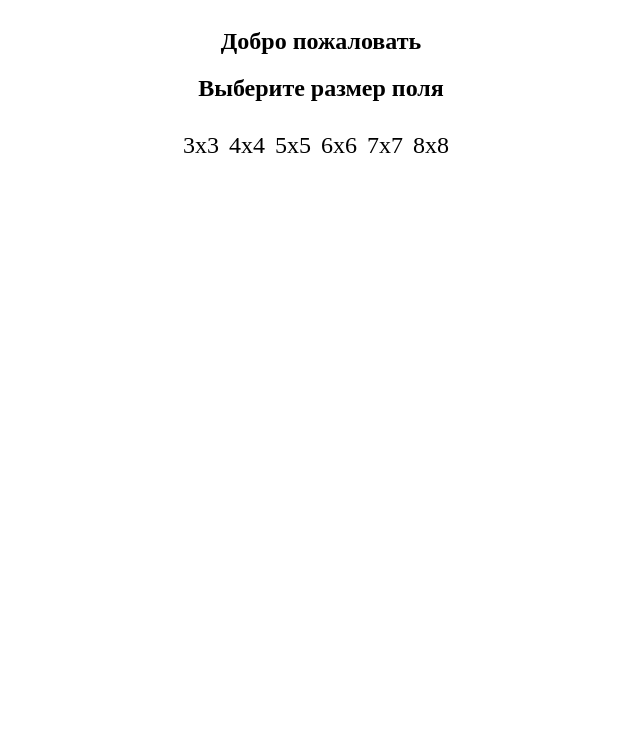
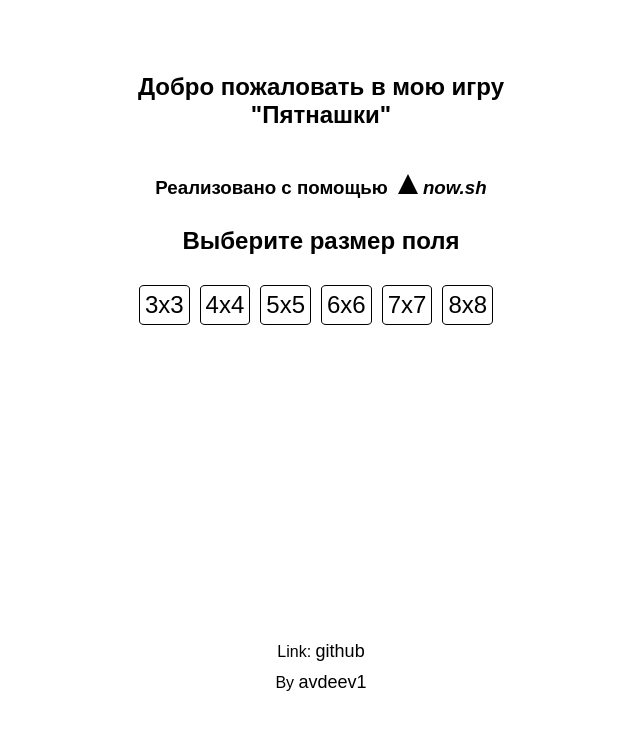
Before and after one commit to avdeev1/gamePuzzle, an Angular app: page / in a window 1280 px wide. Shown: the top 730 px of the page, without its empty margins (319-959 px from the left). Built offline with nearby package versions, Linux system fonts and the light colour scheme.

Commit message:
improved adaptive layout

```diff
--- a/src/app/game/game.component.css
+++ b/src/app/game/game.component.css
@@ -1,23 +1,27 @@
-.block-container {
-  display: flex;
-  justify-content: center;
-  align-items: center;
-  width: 400px;
-  height: 400px;
-  outline: 1px solid black;
+.go-to-main {
+  padding: 10px;
+  border: 1px solid black;
+  border-radius: 10%;
+  margin-bottom: 10px;
+}
+
+.go-to-main:hover {
+  cursor: pointer;
+  background-color: wheat;
+  text-decoration: none;
 }
 
 .btn-container {
   display: flex;
   justify-content: space-around;
   flex-wrap: wrap;
+  padding: 5px;
 }
 
 button {
   padding: 10px;
   border-radius: 15%;
   font-size: 16px;
-  margin-right: 10px;
 }
 
 button:hover {
@@ -29,18 +33,24 @@ button:active, button:focus {
   outline: none;
 }
 
-input {
-  font-size: 24px;
+.info {
+  font-size: 20px;
+  margin-top: 20px;
+  display: flex;
+  justify-content: space-around;
+}
+
+.block-container {
+  display: flex;
+  justify-content: center;
+  align-items: center;
+  width: 400px;
+  height: 400px;
+  outline: 1px solid black;
 }
 
 .block {
   outline: 1px solid black;
-  font-size: 2rem;
-}
-
-.center:hover {
-  cursor: pointer;
-  background-color: burlywood;
 }
 
 .center {
@@ -50,10 +60,9 @@ input {
   align-items: center;
 }
 
-.info {
-  margin-top: 20px;
-  display: flex;
-  justify-content: space-around;
+.center:hover {
+  cursor: pointer;
+  background-color: burlywood;
 }
 
 .background-popup {
@@ -68,7 +77,6 @@ input {
   align-items: center;
 }
 
-
 .popup {
   padding: 15px;
   border: 1px solid black;
@@ -79,49 +87,42 @@ input {
 
 .input-container {
   display: flex;
-  justify-content: center;
+  justify-content: space-around;
   align-items: center;
 }
 
+input {
+  font-size: 24px;
+  border: 1px solid black;
+}
+
+.popup-win {
+  padding: 20px;
+  height: 230px;
+}
+
+.popup-win__button {
+  font-size: 18px;
+  padding: 10px 20px;
+}
+
 @media screen and (max-width: 500px) {
+
+  .btn-container {
+    width: 90vw;
+    margin-right: auto;
+    margin-left: auto;
+    justify-content: space-between;
+  }
+
+  button {
+    margin-bottom: 10px;
+  }
+
   .info {
     padding-bottom: 5px;
     border-bottom: 1px solid black;
     margin-bottom: 10px;
-  }
-
-  .block-container {
-    width: 100vw;
-    height: 300px;
-    outline: none;
-    display: flex;
-    justify-content: center;
-    align-items: flex-start;
-  }
-
-  .block, .center {
-    width: 35px !important;
-    height: 35px !important;
-    font-size: 1rem !important;
-  }
-
-  button {
-    margin-right: 10px;
-    margin-bottom: 10px;
-    padding: 5px;
-    font-size: 13px;
-  }
-
-  .btn-container {
-    width: 100vw;
-    margin-right: auto;
-    margin-left: auto;
-    justify-content: space-around;
-  }
-
-  .popup {
-    width: 100vw;
-    height: 200px;
   }
 
   .input-container {
@@ -143,4 +144,22 @@ input {
   input:focus {
     border-color: transparent;
   }
+
+  .block-container {
+    width: 100vw;
+    height: 300px;
+    outline: none;
+    display: flex;
+    justify-content: center;
+    align-items: flex-start;
+  }
+
+  .popup {
+    width: 100vw;
+    height: 200px;
+  }
+
+  .popup-win {
+    height: 230px;
+  }
 }
--- a/src/app/game/game.component.html
+++ b/src/app/game/game.component.html
@@ -1,8 +1,8 @@
-<a routerLink="/">На главную</a>
+<a class="go-to-main" routerLink="/">На главную</a>
 <div class="btn-container">
   <button (click)="showPopup()">Размешать и начать</button>
+  <button (click)="reset()">Сбросить</button>
   <button (click)="stop()">Стоп</button>
-  <button (click)="reset()">Сбросить</button>
 </div>
 
 <div class="info">
@@ -12,7 +12,8 @@
 
 <div class="block-container">
   <div *ngFor="let row of matrix; let i = index" class="block">
-    <div *ngFor="let coll of matrix; let j = index" class="block" [ngStyle]="{width: sizeInPx, height: sizeInPx}">
+    <div *ngFor="let coll of matrix; let j = index" class="block"
+         [ngStyle]="{width: sizeInPx, height: sizeInPx, 'font-size': fontSize}">
       <div class="center" (click)="step(j, i)">{{matrix[j][i]}}</div>
     </div>
   </div>
@@ -32,10 +33,10 @@
 
 
 <div class="background-popup" *ngIf="isWin">
-  <div class="popup">
-    <h3>Поздравляем, Вы победили!</h3>
-    <h4>Количество ходов: {{countSteps}}</h4>
-    <h4>Время: {{timer | formatTimer}}</h4>
-    <button (click)="hidePopup()">Ok</button>
+  <div class="popup popup-win">
+    <h2>Поздравляем, Вы победили!</h2>
+    <h3>Количество ходов: {{countSteps}}</h3>
+    <h3>Время: {{timer | formatTimer}}</h3>
+    <button class="popup-win__button" (click)="hidePopup()">Ok</button>
   </div>
 </div>
--- a/src/app/game/game.component.ts
+++ b/src/app/game/game.component.ts
@@ -11,6 +11,7 @@ export class GameComponent implements OnInit {
   private matrix: string[][] = [];
   private exampleForCheck: string[][] = [];
   private sizeInPx: string = 400 / this.size + 'px';
+  private fontSize: string;
   private idx = this.size - 1;  // index of empty element in matrix
   private idy = this.size - 1;  // index of empty element in matrix
   private countSteps = 0;
@@ -31,6 +32,10 @@ export class GameComponent implements OnInit {
   }
 
   ngOnInit() {
+    if (screen.width < 500) {
+      this.sizeInPx = 300 / this.size + 'px';
+    }
+    this.fontSize = `${parseInt(this.sizeInPx, 10) * 0.66}px`;
     this.initMatrix();
   }
 
--- a/src/app/menu/menu.component.css
+++ b/src/app/menu/menu.component.css
@@ -1,4 +1,68 @@
+.menu-container {
+  height: 80vh;
+  display: flex;
+  flex-direction: column;
+  justify-content: center;
+  align-items: center;
+}
+
 a {
   margin-right: 10px;
   font-size: 24px;
 }
+
+a:hover {
+  text-decoration: none;
+}
+
+.now-link {
+  font-size: 1em;
+  align-self: center;
+  margin: 5px 0 0;
+}
+
+.now-link::before {
+  content: '';
+  display: inline-block;
+  border: 10px solid transparent;
+  border-top: 1px solid transparent;
+  border-bottom: 20px solid black;
+  margin-right: 5px;
+  margin-left: 5px;
+}
+
+.choose-size {
+  margin-top: 10px;
+}
+
+.game-links {
+  padding: 5px;
+  border: 1px solid black;
+  border-radius: 10%;
+}
+
+.game-links:hover {
+  background-color: wheat;
+  cursor: pointer;
+}
+
+.git-link-container {
+  margin-top: auto;
+  display: flex;
+  flex-direction: column;
+  justify-content: center;
+  align-items: center;
+}
+
+.git-link {
+  margin: 0;
+  font-size: 18px;
+}
+
+.git-link:hover {
+  text-decoration: underline;
+}
+
+.git {
+  margin-bottom: 10px;
+}
--- a/src/app/menu/menu.component.html
+++ b/src/app/menu/menu.component.html
@@ -1,3 +1,14 @@
-<h2>Добро пожаловать</h2>
-<h2>Выберите размер поля</h2>
-<a [routerLink]="['/', 'game', s.id]" *ngFor="let s of sizes">{{s.size}}</a>
+<div class="menu-container">
+  <h2>Добро пожаловать в мою игру "Пятнашки"</h2>
+  <h3 class="header-link">Реализовано с помощью
+    <i><a class="now-link" target="_blank" href="https://zeit.co/">now.sh</a></i>
+  </h3>
+  <h2 class="choose-size">Выберите размер поля</h2>
+  <div>
+    <a  class="game-links" [routerLink]="['/', 'game', s.id]" *ngFor="let s of sizes">{{s.size}}</a>
+  </div>
+  <div class="git-link-container">
+    <span class="git">Link: <a class="git-link" href="https://github.com/avdeev1/gamePuzzle" target="_blank">github</a></span>
+    <span>By <a class="git-link" href="https://github.com/avdeev1" target="_blank">avdeev1</a></span>
+  </div>
+</div>
--- a/src/styles.css
+++ b/src/styles.css
@@ -1,4 +1,12 @@
 /* You can add global styles to this file, and also import other style files */
+body {
+  font-family: Arial, sans-serif;
+  height: 80vh;
+  display: flex;
+  justify-content: center;
+  align-items: center;
+}
+
 a {
   display: inline-block;
   margin-top: 10px;
@@ -12,6 +20,10 @@ a:hover {
   text-decoration: underline;
 }
 
+app-menu {
+  height: 80vh;
+}
+
 @media screen and (max-width: 500px){
   app-game {
     width: 100vw;
```
